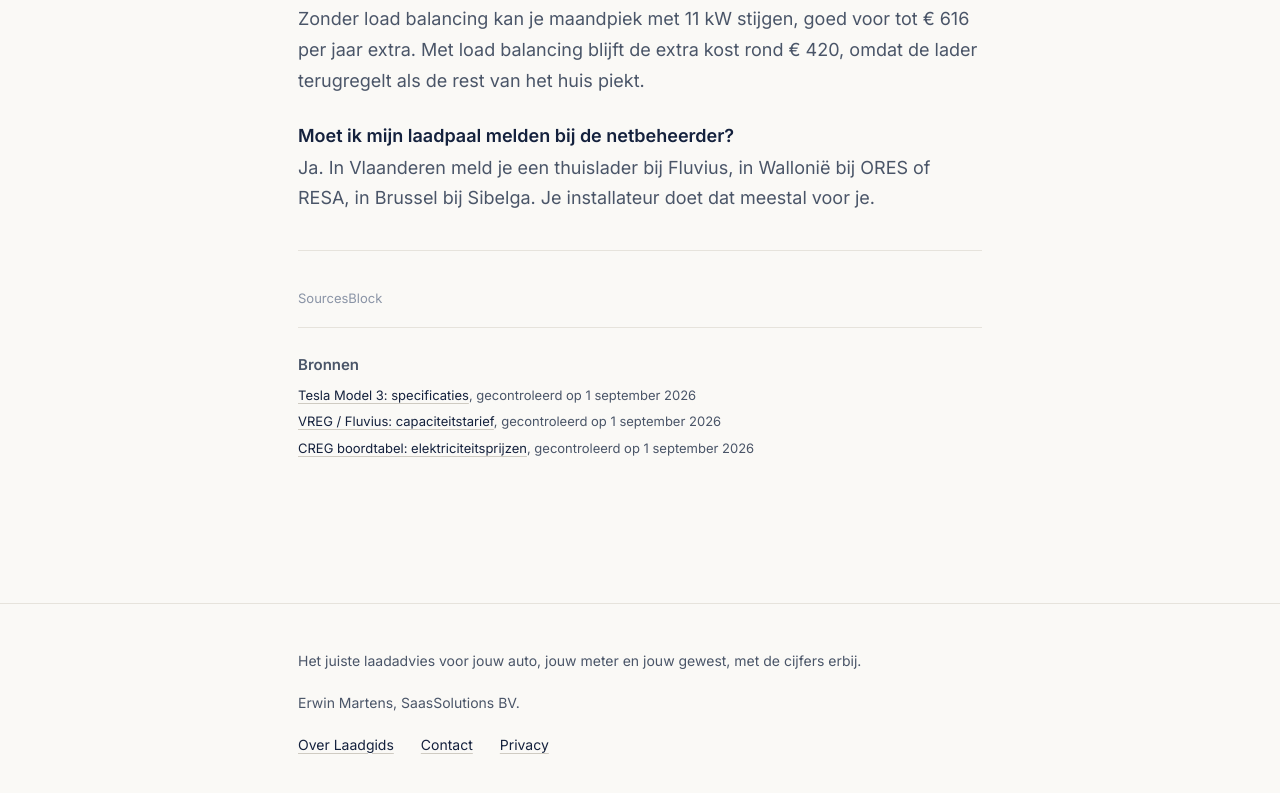
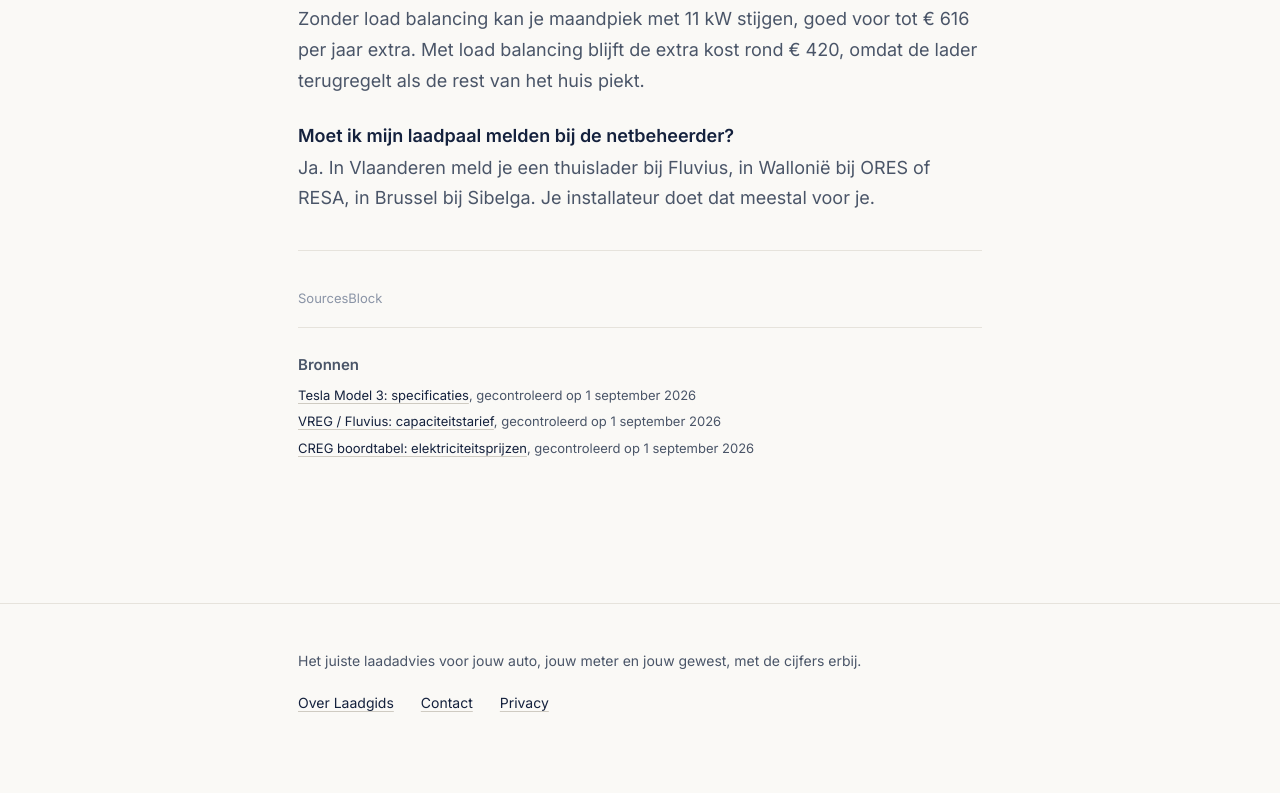
Before and after one commit to WoudjoX/Laadgids, a Next.js app: page /design-lab in a window 1280 px wide. Shown: the part 5106-5899 px from the top of the page. After the commit the page ends 5866 px from the top, so only its background shows below. Built offline with nearby package versions, Linux system fonts and the light colour scheme; no server answers.

Commit message:
chore: remove name and company line from footer
Co-Authored-By: Claude Fable 5.1 <noreply@anthropic.com>

```diff
--- a/components/Footer.tsx
+++ b/components/Footer.tsx
@@ -17,7 +17,6 @@ export function Footer({ copy, locale }: Props) {
     <footer className="mt-16 border-t-hair border-line">
       <div className="mx-auto max-w-content px-4 py-10 text-[14px] text-ink2">
         <p className="mb-4 max-w-prose">{copy.site.tagline}</p>
-        <p className="mb-4">Erwin Martens, SaasSolutions BV.</p>
         <nav className="flex flex-wrap gap-x-6 gap-y-2">
           <Link href={`/${seg}/${pages.about.slug}`}>{copy.site.footerAbout}</Link>
           <Link href={`/${seg}/${pages.contact.slug}`}>{copy.site.footerContact}</Link>
```
